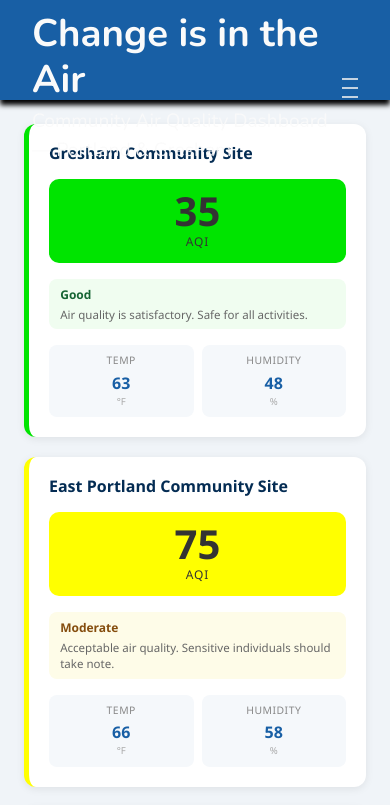
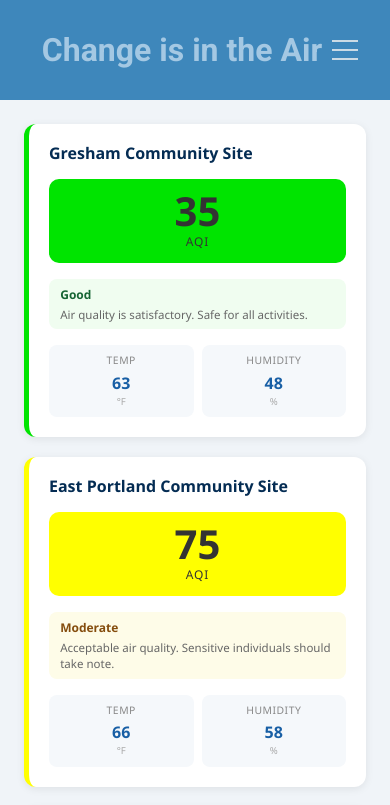
Before and after one commit to The-Blueprint-Foundation/TBF-Frontend, a React (Vite) app: page / in a window 390 px wide. Shown: the top 805 px of the page. Built offline with nearby package versions, Linux system fonts and the light colour scheme.

Commit message:
fix: navbar colors, mobile sizing, remove subtitle

```diff
--- a/index.html
+++ b/index.html
@@ -5,7 +5,7 @@
     <link rel="icon" type="image/svg+xml" href="/favicon.svg" />
     <meta name="viewport" content="width=device-width, initial-scale=1.0" />
     <title>tbf-frontend</title>
-    <link href="https://fonts.googleapis.com/css2?family=Nunito:wght@400;700&display=swap" rel="stylesheet">
+    <link href="https://fonts.googleapis.com/css2?family=Roboto:wght@700&display=swap" rel="stylesheet">
   </head>
   <body>
     <div id="root"></div>
--- a/src/Components/Navbar.css
+++ b/src/Components/Navbar.css
@@ -9,11 +9,10 @@
 	align-items: center;
 	justify-content: center;
 	height: 100px;
-	background: #185fa5;
+	background: var(--color-tbf6);
 	position: sticky;
 	top: 0;
 	z-index: 1000;
-	box-shadow: 0 5px 5px black;
 }
 
 .navbar-container {
@@ -26,19 +25,19 @@
 }
 
 .navbar-title {
-	font-family: "Nunito", sans-serif;
-	color: rgb(250, 250, 250);
-	font-size: 2.4rem;
+	font-family: "Roboto", sans-serif;
+	color: var(--color-tbf4);
+	font-size: 4rem;
 	font-weight: 700;
 	margin: 0;
+	text-align: center;
 }
 
-.navbar-subtitle {
-	font-family: "Nunito", sans-serif;
-	color: rgb(250, 250, 250);
-	font-size: 1.2rem;
-	margin: 0.25rem 0 0 0;
-	opacity: 0.9;
+.navbar-titles {
+	display: flex;
+	flex-direction: column;
+	align-items: center;
+	flex: 1;
 }
 
 /* Hamburger menu button */
@@ -114,3 +113,13 @@
 .navbar-container .navbar-menu li:hover {
 	background-color: rgba(0, 0, 0, 0.08);
 }
+
+/* Media queries */
+@media (max-width: 480px) {
+	.navbar-title {
+		font-size: 2rem;
+	}
+	.navbar-container .navbar-menu {
+		margin-top: -0.2rem;
+	}
+}
--- a/src/Components/Navbar.jsx
+++ b/src/Components/Navbar.jsx
@@ -18,9 +18,6 @@
 			<section className="navbar-container">
 				<div className="navbar-titles">
 					<h1 className="navbar-title">Change is in the Air</h1>
-					<p className="navbar-subtitle">
-						Community Air Quality Dashboard — Portland &amp; Gresham
-					</p>
 				</div>
 				<button
 					className={isMenuOpen ? "navbar-toggle open" : "navbar-toggle"}
```
